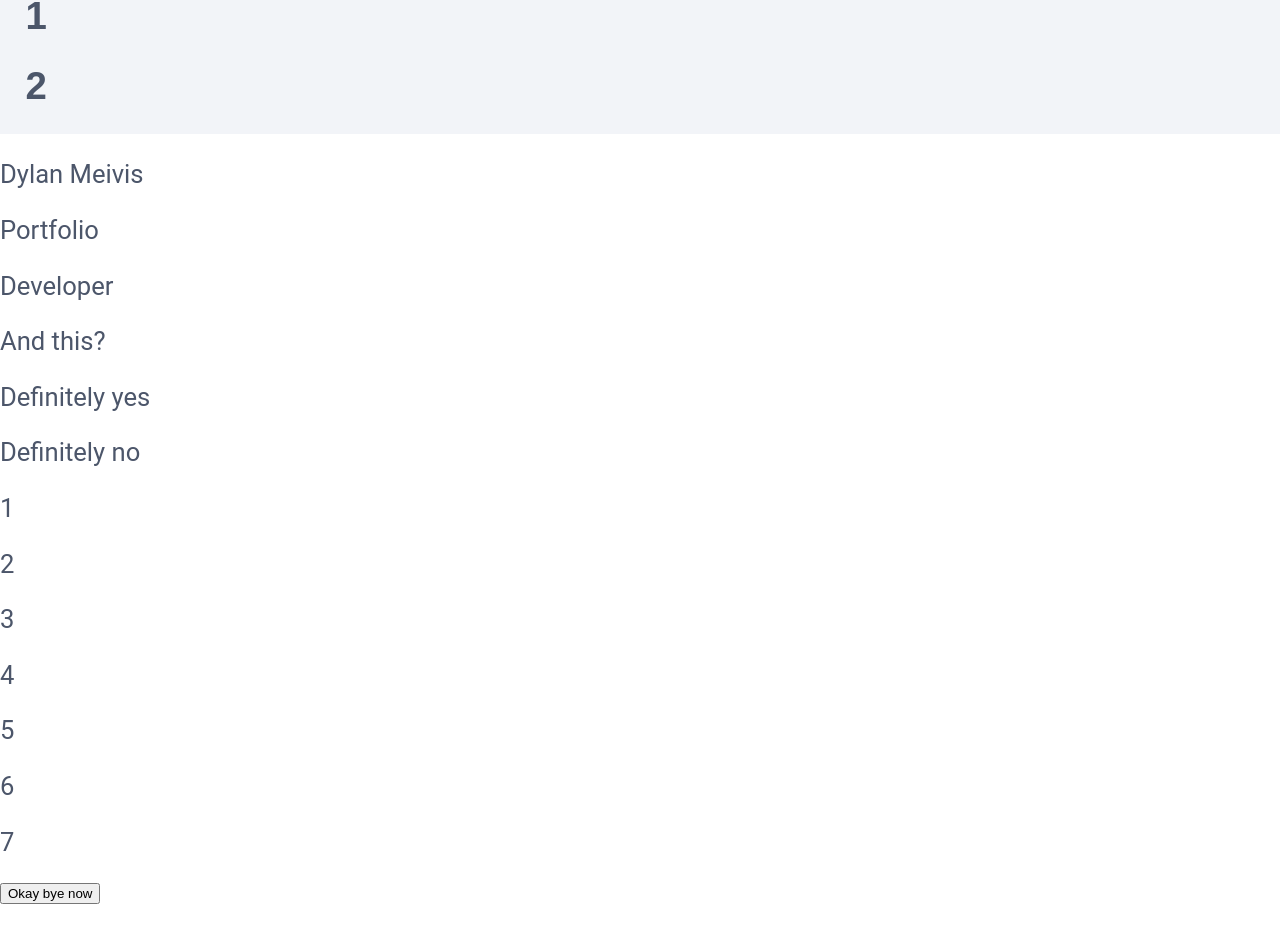
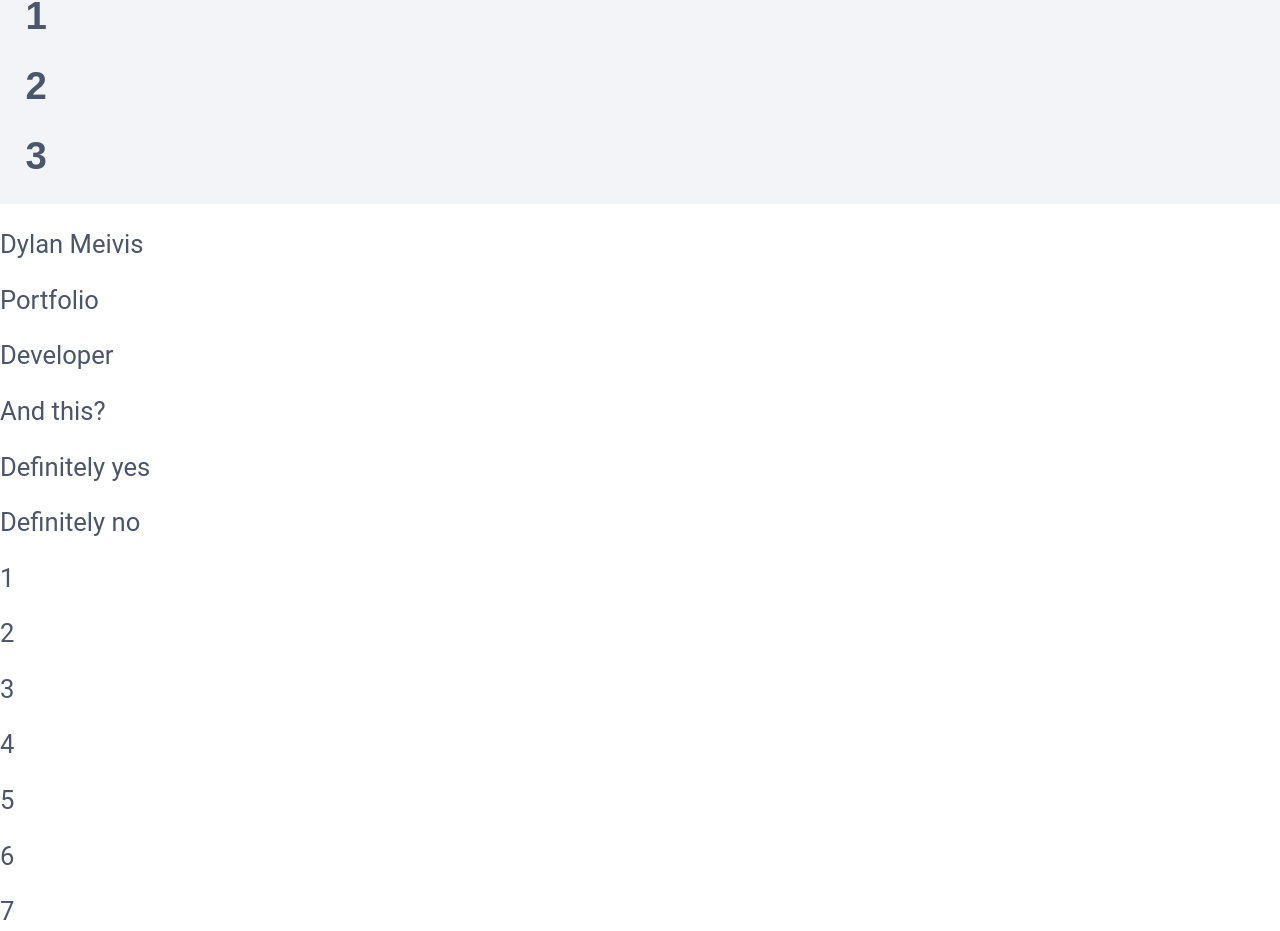
Before and after one commit to DylanMeivis/Portfolio, a React (Create React App) app: page / in a window 1280 px wide. Shown: the part 1278-2209 px from the top of the page. Built offline with nearby package versions, Linux system fonts and the light colour scheme.

Commit message:
Update App.js

```diff
--- a/src/App.js
+++ b/src/App.js
@@ -29,6 +29,7 @@ function App() {
             <h1>Jupppss</h1>
             <h1>1</h1>
             <h1>2</h1>
+            <h1>3</h1>
         </div>
         <div className="InformationHeader">
             <h3>Dylan Meivis </h3>
```
